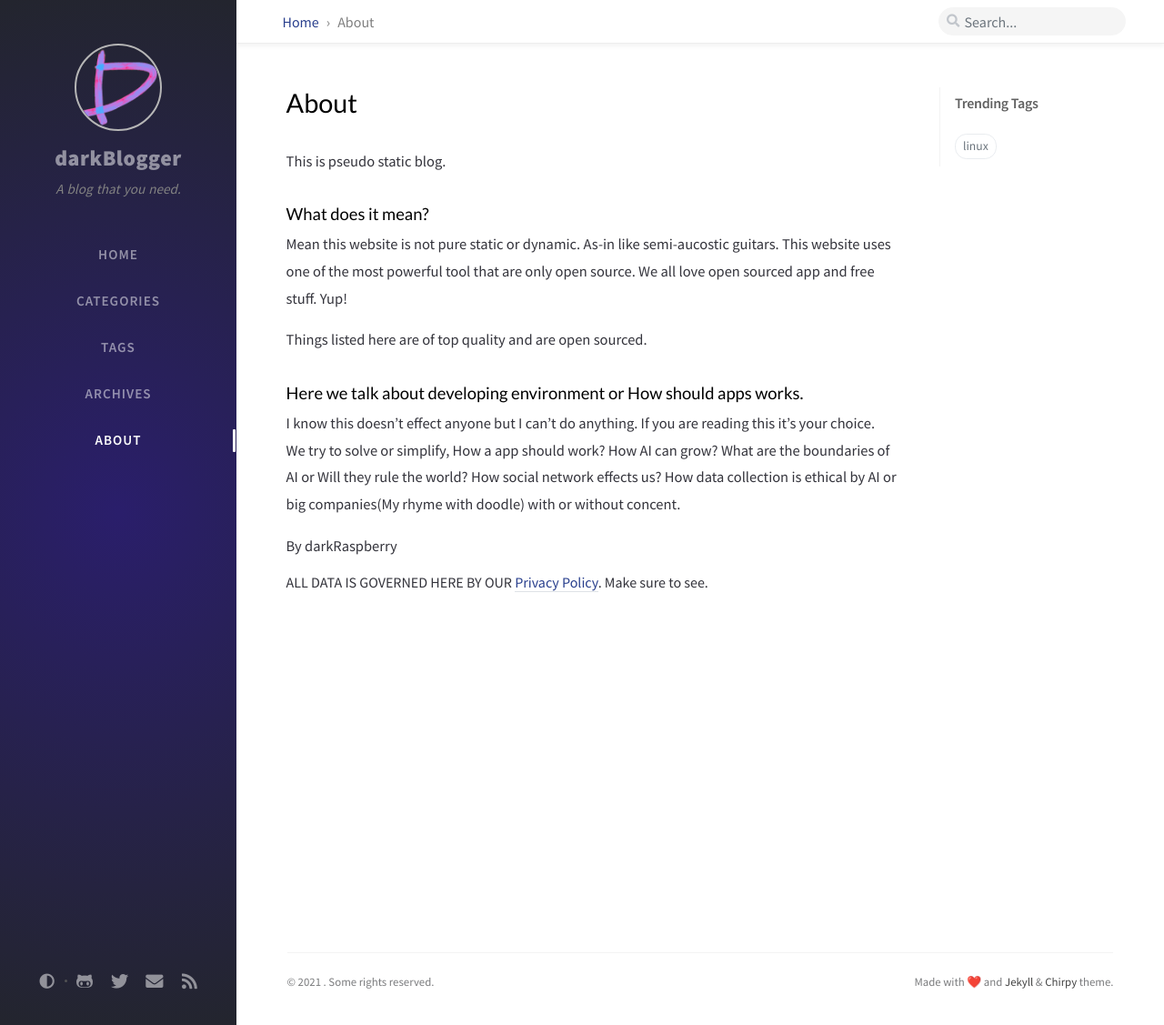
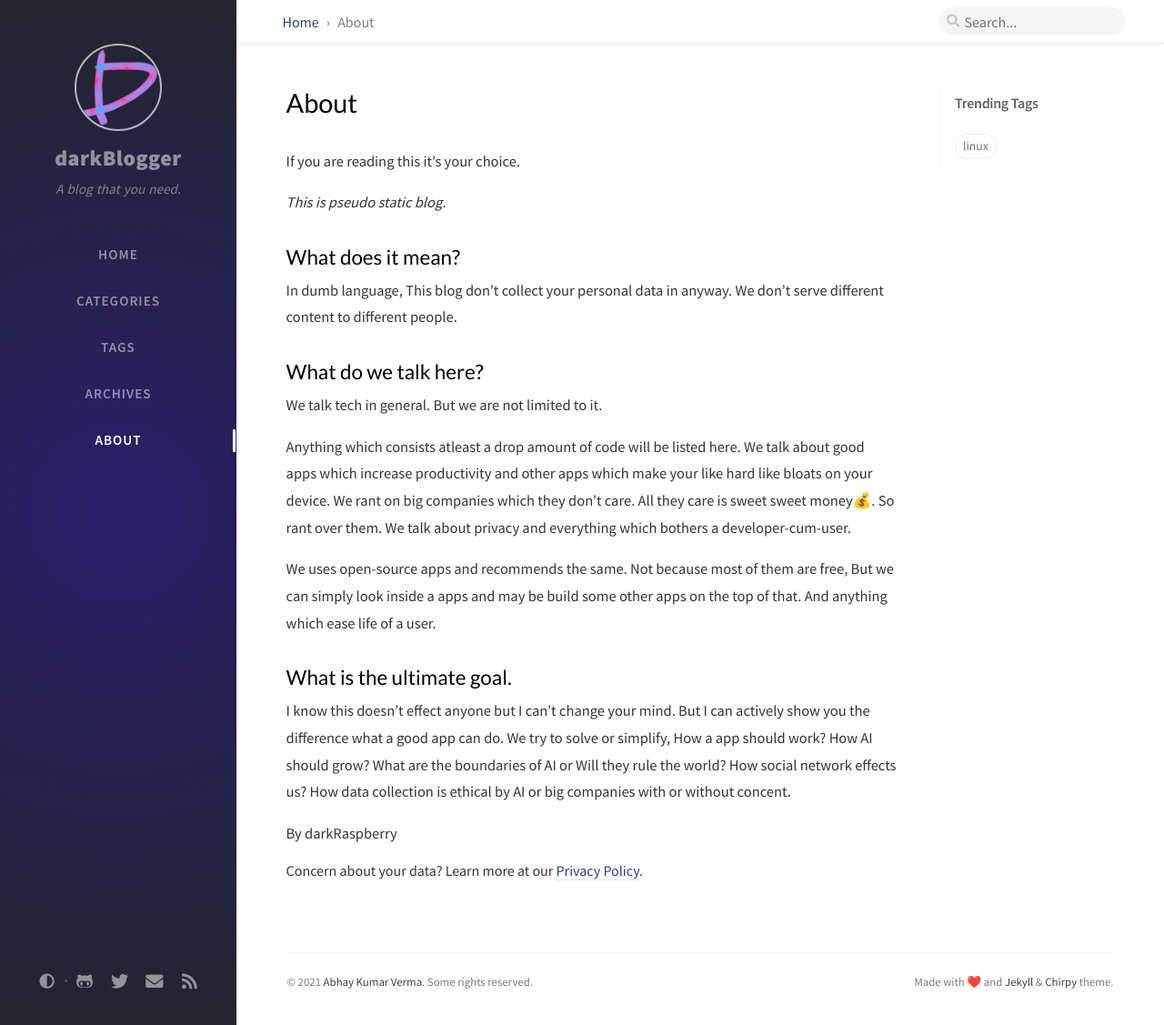
Before and after one commit to darkBlogger/blog, a Jekyll site: the page built from _tabs/about.markdown, in a window 1280 px wide and 1127 px high. Shown: the whole window at 91% size. Built offline with Jekyll 4.4.1, drawn with Linux system fonts in a browser that asks for light colours; nearby versions of some CDN libraries; comment, search, counter and statistics services are not loaded.

Commit message:
favicon+about updated

```diff
--- a/_config.yml
+++ b/_config.yml
@@ -9,12 +9,10 @@ url: "https://blog.darkraspberry.ga"
 github_username:  darkRaspberry
 twitter_username: devRaspberry
 
-# The CDN endpoint for images.
 # Notice that once it is assigned, the CDN url
 # will be added to all image (site avatar & posts' images) paths starting with '/'
-#
 # e.g. 'https://cdn.com'
-img_cdn: ''
+# img_cdn: ''
 
 # the avatar on sidebar, support local or CORS resources
 avatar: /assets/img/favicon.png
@@ -34,14 +32,12 @@ twitter:
   username: devRaspberry
 
 social:
-# Change to your full name.
-# It will be displayed as the default author of the posts and the copyright owner in the Footer
-name: Abhay Kumar Verma
-email: insidedarkpit@gmail.com             # change to your email address
-links:
-  # The first element serves as the copyright owner's link
-  - https://twitter.com/devRaspberry      # change to your twitter homepage
-  - https://github.com/darkRaspberry       # change to your github homepage
+# Name will be displayed as the default author of the posts and the copyright owner in the Footer
+  name: Abhay Kumar Verma
+  email: insidedarkpit@gmail.com             # change to your email address
+  links:
+    - https://twitter.com/devRaspberry      # change to your twitter homepage
+    - https://github.com/darkRaspberry       # change to your github homepage
 
 
 # ------------ The following options are not recommended to be modified ------------------
--- a/_includes/favicons.html
+++ b/_includes/favicons.html
@@ -11,7 +11,8 @@
 <link rel="manifest" href="{{ favicon_path }}/site.webmanifest">
 <link rel="shortcut icon" href="{{ favicon_path }}/favicon.ico">
 <meta name="apple-mobile-web-app-title" content="{{ site.title }}">
+<link rel="mask-icon" href="/safari-pinned-tab.svg" color="#5bbad5">
 <meta name="application-name" content="{{ site.title }}">
-<meta name="msapplication-TileColor" content="#da532c">
 <meta name="msapplication-config" content="{{ favicon_path }}/browserconfig.xml">
+<meta name="msapplication-TileColor" content="#140b0b">
 <meta name="theme-color" content="#ffffff">
--- a/_posts/2021-06-01-what's-wrong-with-linux.markdown
+++ b/_posts/2021-06-01-what's-wrong-with-linux.markdown
@@ -1,6 +1,6 @@
 ---
 layout: post
-title: "Linux!"
+title: "What's wrong with Linux!"
 date: Tuesday 01 June 2021 07:21:20 PM IST
 categories: linux open-source
 tags: linux
--- a/_tabs/about.markdown
+++ b/_tabs/about.markdown
@@ -4,25 +4,25 @@ permalink: /about/
 icon: fas fa-info
 order: 4
 ---
+ If you are reading this it's your choice.
 
-This is pseudo static blog.
+*This is pseudo static blog.*
 
-#### What does it mean?
+## What does it mean?
+In dumb language, This blog don't collect your personal data in anyway. We don't serve different content to different people.
 
-Mean this website is not pure static or dynamic.
-As-in like semi-aucostic guitars.
-This website uses one of the most powerful tool that are only open source.
-We all love open sourced app and free stuff.
-Yup!
+## What do we talk here?
+We talk tech in general. But we are not limited to it.
 
-Things listed here are of top quality and are open sourced.
+Anything which consists atleast a drop amount of code will be listed here. We talk about good apps which increase productivity and other apps which make your like hard like bloats on your device. We rant on big companies which they don't care. All they care is sweet sweet money💰. So rant over them. We talk about privacy and everything which bothers a developer-cum-user.
 
-#### Here we talk about developing environment or How should apps works.
+We uses open-source apps and recommends the same. Not because most of them are free, But we can simply look inside a apps and may be build some other apps on the top of that. And anything which ease life of a user.
 
-I know this doesn't effect anyone but I can't do anything. If you are reading this it's your choice.
-We try to solve or simplify, How a app should work? How AI can grow? What are the boundaries of AI or Will they rule the world? How social network effects us? How data collection is ethical by AI or big companies(My rhyme with doodle) with or without concent.
+## What is the ultimate goal.
+
+I know this doesn't effect anyone but I can't change your mind. But I can actively show you the difference what a good app can do. We try to solve or simplify, How a app should work? How AI should grow? What are the boundaries of AI or Will they rule the world? How social network effects us? How data collection is ethical by AI or big companies with or without concent.
 
 By
 darkRaspberry
 
-###### ALL DATA IS GOVERNED HERE BY OUR [Privacy Policy](/privacyPolicy/). Make sure to see.
+###### Concern about your data? Learn more at our [Privacy Policy](/privacyPolicy/).
```
Also changed, not shown: privacyPolicy.markdown (+11 -6 lines), assets/img/favicons/android-chrome-192x192.png, assets/img/favicons/android-chrome-384x384.png (added), assets/img/favicons/apple-touch-icon.png, assets/img/favicons/favicon-16x16.png, assets/img/favicons/favicon-32x32.png, assets/img/favicons/favicon.ico, assets/img/favicons/mstile-150x150.png, assets/img/favicons/safari-pinned-tab.svg (added), assets/img/favicons/site.webmanifest.
